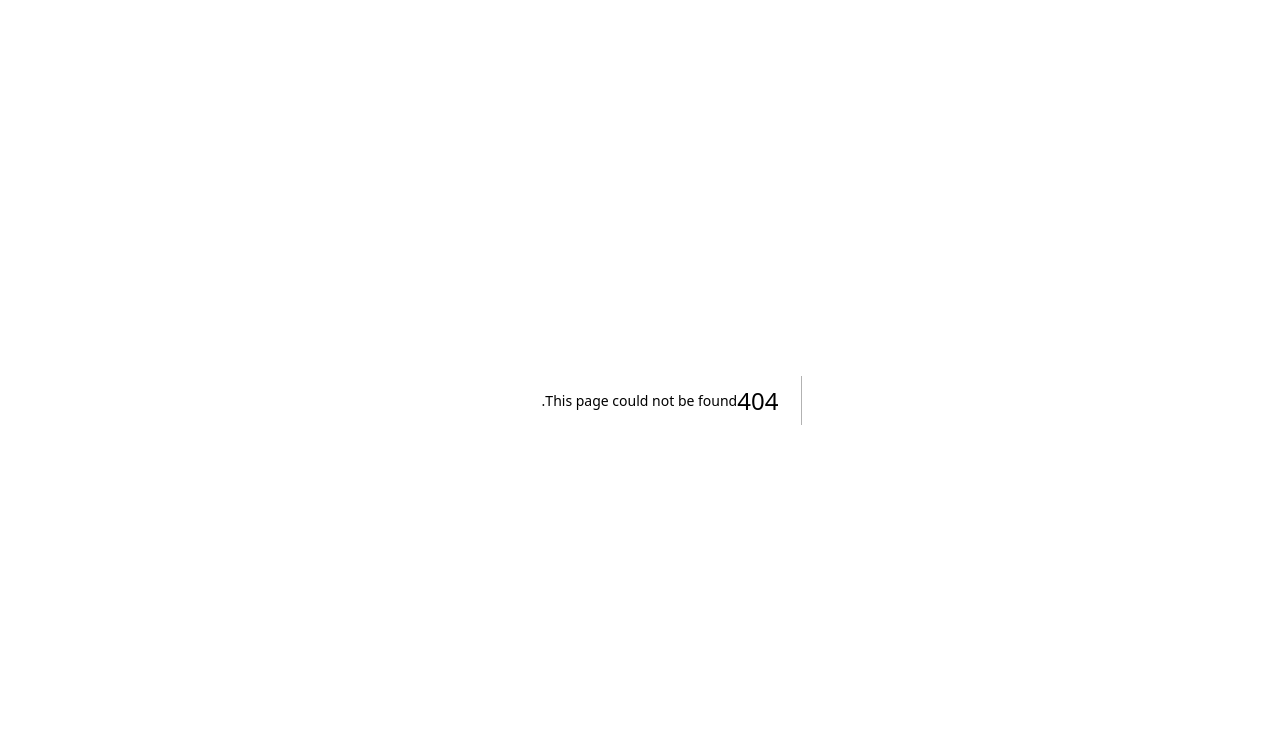
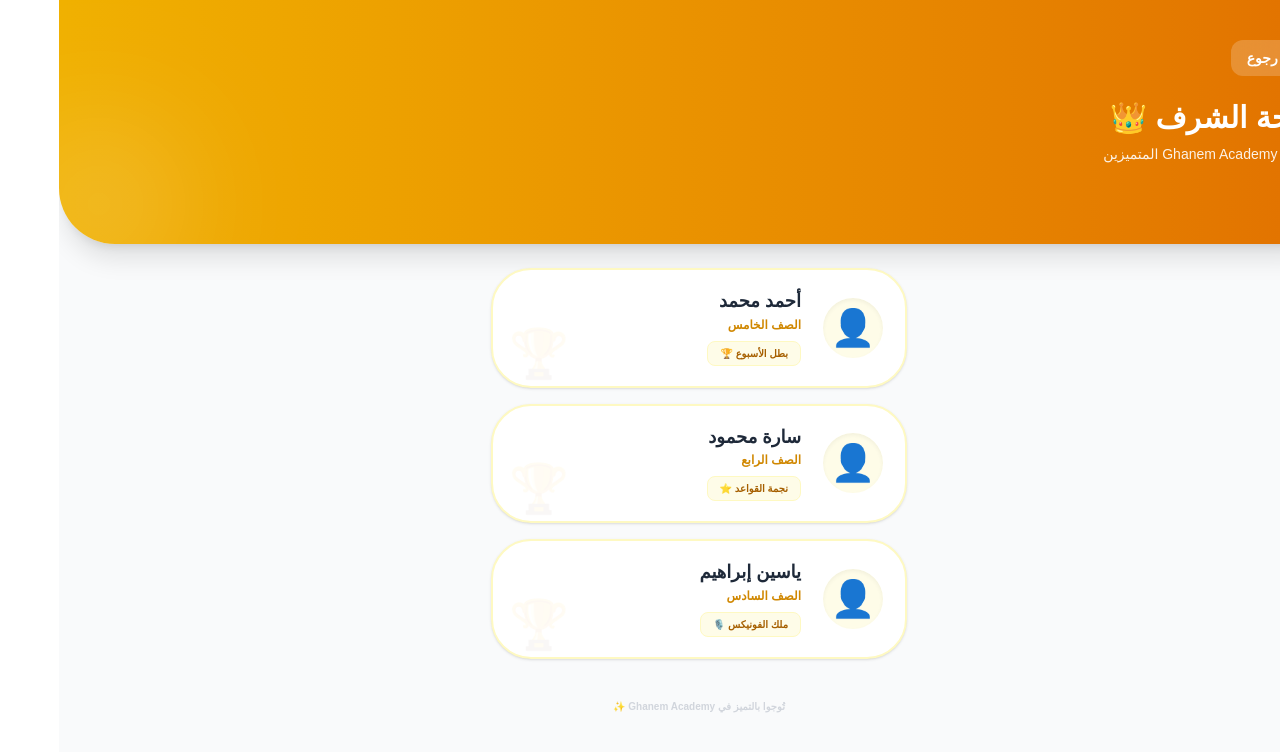
Before and after one commit to mhmedghanem225-dot/Mohamed-Ghanem-platform, a Next.js app: page /honor-roll in a window 1280 px wide. Before the commit this address had no page. Shown: the top 752 px of the page. Built offline with nearby package versions, Linux system fonts and the light colour scheme.

Commit message:
feat: complete honor roll setup with button

```diff
--- /dev/null
+++ b/app/honor-roll/page.tsx
@@ -0,0 +1,61 @@
+"use client";
+import Image from "next/image";
+import { useRouter } from "next/navigation";
+import { useEffect, useState } from "react";
+
+export default function HonorRollPage() {
+  const router = useRouter();
+
+  // بيانات تجريبية للأبطال - لاحقاً سنربطها بجوجل شيت
+  const [stars, setStars] = useState([
+    { name: "أحمد محمد", grade: "الصف الخامس", title: "بطل الأسبوع 🏆" },
+    { name: "سارة محمود", grade: "الصف الرابع", title: "نجمة القواعد ⭐" },
+    { name: "ياسين إبراهيم", grade: "الصف السادس", title: "ملك الفونيكس 🎙️" }
+  ]);
+
+  return (
+    <div className="min-h-screen bg-gray-50 pb-20" dir="rtl">
+      {/* هيدر ذهبي ملكي - مع الحفاظ على نفس ستايل الهيدر الأزرق القديم */}
+      <div className="bg-gradient-to-r from-yellow-500 to-amber-600 pt-10 pb-20 px-6 rounded-b-[3.5rem] shadow-xl relative overflow-hidden text-right">
+        <button
+          onClick={() => router.back()}
+          className="bg-white/20 backdrop-blur-md text-white px-4 py-2 rounded-xl font-bold text-sm mb-6 relative z-10 transition-all active:scale-90"
+        >
+          🔙 رجوع
+        </button>
+
+        <div className="relative z-10 text-white">
+          <h1 className="text-3xl font-black mb-2">لوحة الشرف 👑</h1>
+          <p className="opacity-90 font-medium text-sm">أبطال Ghanem Academy المتميزين</p>
+        </div>
+
+        {/* تأثيرات جمالية */}
+        <div className="absolute -left-10 -bottom-10 w-40 h-40 bg-white/20 rounded-full blur-3xl"></div>
+      </div>
+
+      {/* عرض الأبطال بتنسيق الكروت اللي بنحبه */}
+      <div className="max-w-md mx-auto px-4 mt-6 space-y-4">
+        {stars.map((star, idx) => (
+          <div key={idx} className="bg-white p-5 rounded-[2.5rem] shadow-sm border-2 border-yellow-100 flex items-center gap-5 relative overflow-hidden transition-transform hover:scale-[1.02]">
+            <div className="w-16 h-16 bg-yellow-50 rounded-full flex items-center justify-center text-4xl shadow-inner border-2 border-white">
+              👤
+            </div>
+            <div className="flex-1 text-right">
+              <h3 className="font-bold text-gray-800 text-lg leading-tight">{star.name}</h3>
+              <p className="text-yellow-600 text-xs font-bold mt-1">{star.grade}</p>
+              <div className="mt-2 inline-block bg-yellow-50 text-yellow-700 px-3 py-1 rounded-lg text-[10px] font-black border border-yellow-100">
+                {star.title}
+              </div>
+            </div>
+            {/* أيقونة كأس شفافة في الخلفية لتعطي شكلاً جمالياً */}
+            <div className="absolute left-4 bottom-2 opacity-5 text-5xl font-black">🏆</div>
+          </div>
+        ))}
+      </div>
+
+      <footer className="mt-10 text-center text-gray-300 text-[10px] font-bold">
+        تُوجوا بالتميز في Ghanem Academy ✨
+      </footer>
+    </div>
+  );
+}
```
